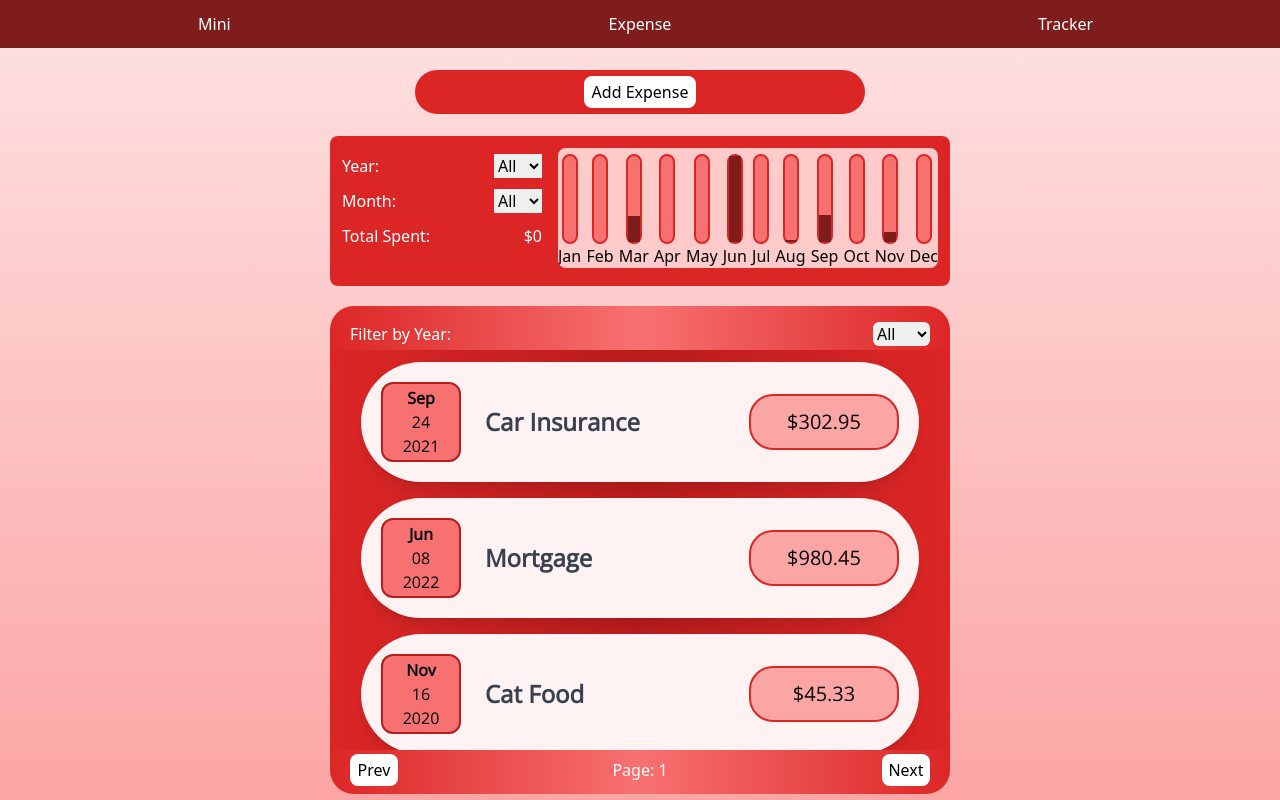
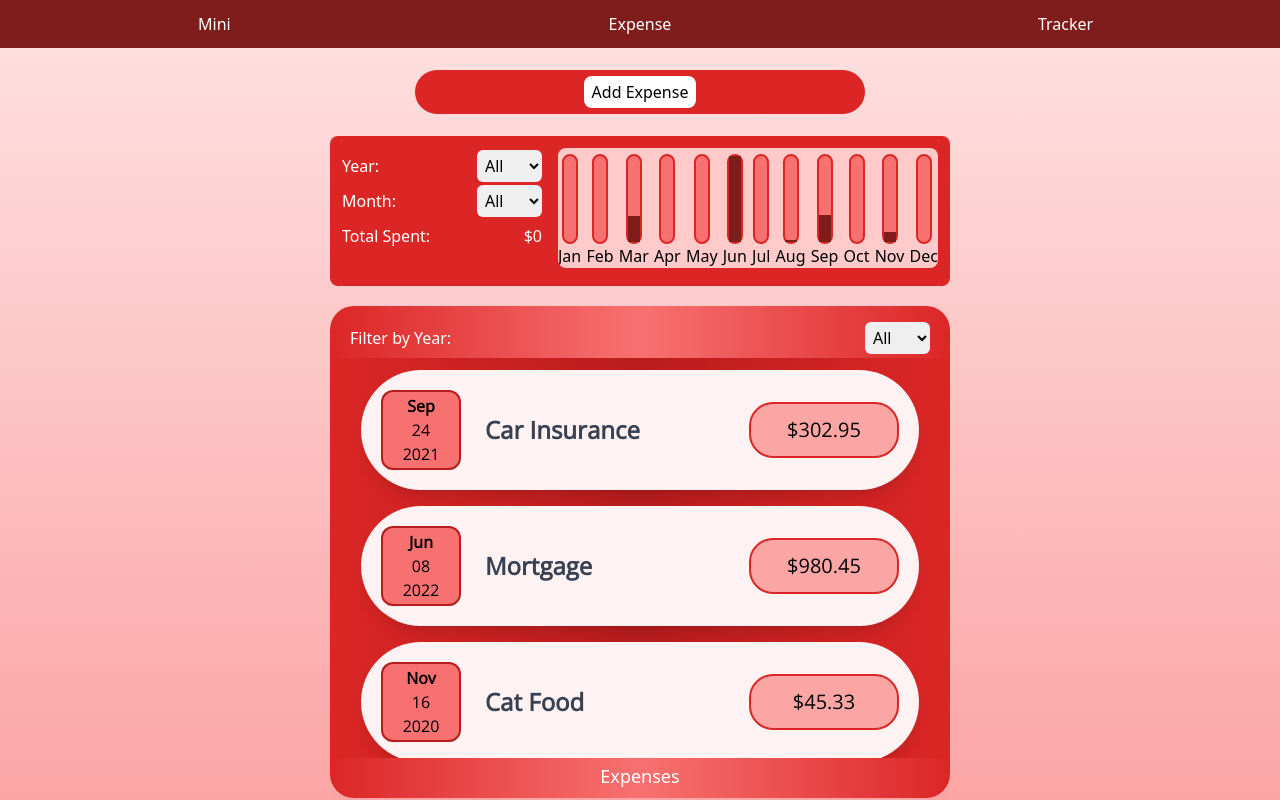
Before and after one commit to 90sPixelDev/react-expanse-tracker, a React (Create React App) app: page / in a window 1280 px wide. Built offline with nearby package versions, Linux system fonts and the light colour scheme.

Commit message:
made changes to overall spacing for inputs more credit info as well as removed unecessary page control section for expenses

```diff
--- a/package.json
+++ b/package.json
@@ -7,6 +7,7 @@
 		"@testing-library/jest-dom": "^5.16.4",
 		"@testing-library/react": "^13.2.0",
 		"@testing-library/user-event": "^13.5.0",
+		"flatpickr": "^4.6.13",
 		"prop-types": "^15.8.1",
 		"react": "^18.1.0",
 		"react-dom": "^18.1.0",
--- a/src/components/Expenses/Expenses.js
+++ b/src/components/Expenses/Expenses.js
@@ -2,7 +2,7 @@ import React, { useState } from 'react';
 import PropTypes from 'prop-types';
 import Card from '../UI/Card';
 import ExpenseFilter from './ExpensesFilter';
-import ExpensesPageControl from './ExpensesPageControl';
+import ExpensesBottom from './ExpensesBottom';
 import ExpensesList from './ExpensesList';
 
 const Expenses = (props) => {
@@ -33,7 +33,7 @@ const Expenses = (props) => {
 			</div>
 			<ExpensesList items={filteredExpenses} />
 			<div className={classes.topBottom}>
-				<ExpensesPageControl />
+				<ExpensesBottom />
 			</div>
 		</Card>
 	);
--- /dev/null
+++ b/src/components/Expenses/ExpensesBottom.js
@@ -0,0 +1,16 @@
+import React from 'react';
+
+const ExpensesBottom = () => {
+	const classes = {
+		control: 'mx-5 flex justify-between items-center h-8',
+		text: 'text-white mb-1 text-center m-auto text-lg',
+	};
+
+	return (
+		<div className={classes.control}>
+			<p className={classes.text}>Expenses</p>
+		</div>
+	);
+};
+
+export default ExpensesBottom;
--- a/src/components/Expenses/ExpensesFilter.js
+++ b/src/components/Expenses/ExpensesFilter.js
@@ -3,8 +3,8 @@ import PropTypes from 'prop-types';
 
 const ExpensesFilter = (props) => {
 	const classes = {
-		control: 'mx-5 mt-3 flex justify-between',
-		select: 'rounded-md',
+		control: 'mx-5 mt-3 flex justify-between items-baseline',
+		select: 'rounded-md p-1 w-15',
 		label: 'mr-3 text-white',
 	};
 
--- a/src/components/Expenses/ExpensesList.js
+++ b/src/components/Expenses/ExpensesList.js
@@ -6,7 +6,7 @@ import autoAnimate from '@formkit/auto-animate';
 const ExpensesList = (props) => {
 	const classes = {
 		expenses:
-			'flex flex-col flex-nowrap gap-4 items-center self-start overflow-auto w-[100%] bg-gradient-to-r from-red-600 via-red-700 to-red-600 py-3 h-[50vh]',
+			'flex flex-col flex-nowrap gap-4 items-center self-start overflow-auto w-[100%] bg-gradient-to-r from-red-600 via-red-700 to-red-600 py-3 sm:h-[50vh] h-[70vh]',
 		noContent: 'm-auto text-white',
 	};
 	const animParent = useRef(null);
--- a/src/components/Expenses/ExpensesPageControl.js
+++ /dev/null
@@ -1,24 +0,0 @@
-import React from 'react';
-
-const ExpensesPageControl = () => {
-	const classes = {
-		control: 'mx-5 flex justify-between items-center',
-		select: 'rounded-md',
-		page: 'text-white mb-1',
-		button: 'mb-1 bg-white w-[3em] py-1 rounded-lg',
-	};
-
-	return (
-		<div className={classes.control}>
-			<button className={classes.button} type='button'>
-				Prev
-			</button>
-			<p className={classes.page}>Page: 1</p>
-			<button className={classes.button} type='button'>
-				Next
-			</button>
-		</div>
-	);
-};
-
-export default ExpensesPageControl;
--- a/src/components/NewExpense/ExpenseForm.js
+++ b/src/components/NewExpense/ExpenseForm.js
@@ -9,7 +9,7 @@ const ExpenseForm = (props) => {
 		smScreenParent: 'w-full min-w-[300px] flex flex-row justify-center',
 		controlParent: 'm-auto sm:p-1',
 		label: 'text-white flow-root text-center text-sm sm:text-base',
-		input: 'w-[5em] sm:w-[8em] rounded-md',
+		input: 'w-[5em] sm:w-[8em] rounded-md p-1',
 		amtInput: 'w-[5em] sm:w-[8em] rounded-lg m-auto flow-root',
 		buttons: 'flex flex-row my-2',
 		new: 'bg-white sm:hover:bg-gray-200 p-1 rounded-lg m-auto sm:p-2',
@@ -83,8 +83,9 @@ const ExpenseForm = (props) => {
 							className={classes.input}
 							type='date'
 							min='2019-01-01'
-							max='2022-6-1'
+							max='2022-06-01'
 							name='expense-date'
+							defaultValue='today'
 							required
 							value={enteredDate}
 							onChange={dateChangedHandler}
--- a/src/components/UI/Footer.js
+++ b/src/components/UI/Footer.js
@@ -2,15 +2,39 @@ import React from 'react';
 
 const Footer = () => {
 	const classes = {
-		footer: 'w-full h-[50px] bg-red-900 flex flex-row',
-		text: 'text-white m-auto text-center',
+		footer: 'w-full h-[50px] bg-red-900 flex flex-col',
+		content: 'm-auto',
+		row: 'flex flex-row justify-center',
+		text: 'text-white mx-auto text-center mx-2 text-sm',
 	};
 
 	return (
 		<footer className={classes.footer}>
-			<p className={classes.text}>
-				Created, designed, and developed with ❤️ by Lien Font
-			</p>
+			<div className={classes.content}>
+				<div className={classes.row}>
+					<a
+						className={classes.text}
+						href='http://lienfont.dev'
+						target='_blank'
+						rel='noreferrer'
+					>
+						Portfolio Website
+					</a>
+					<p className={classes.text}>|</p>
+					<a
+						className={classes.text}
+						href='https://github.com/90sPixelDev'
+						target='_blank'
+						rel='noreferrer'
+					>
+						My GitHub
+					</a>
+				</div>
+				<p className={classes.text}>
+					Created, designed, and developed with ❤️ by Lien Font
+					&copy; 2022
+				</p>
+			</div>
 		</footer>
 	);
 };
--- a/src/components/stats/Stats.js
+++ b/src/components/stats/Stats.js
@@ -7,9 +7,9 @@ const Stats = (props) => {
 		wholeSection:
 			'bg-red-600 w-[80vw] min-w-[200px] min-h-[150px] max-w-[620px] flex flex-col sm:flex-row gap-2 p-3 rounded-lg overflow-y-auto',
 		subSection: 'min-w-[200px] sm:mr-2',
-		miniRow: 'h-[35px] min-h-[15px] flex justify-between',
+		miniRow: 'h-[35px] min-h-[15px] flex justify-between items-baseline',
 		statTitle: 'flow-root my-auto text-white',
-		select: 'my-auto h-[1.5em] w-[3em]',
+		select: 'my-auto w-[65px] p-1 rounded-md',
 		amt: 'my-auto text-white',
 	};
 
```
Also changed, not shown: 1 other file (tests, documents, lock files or other folders).
